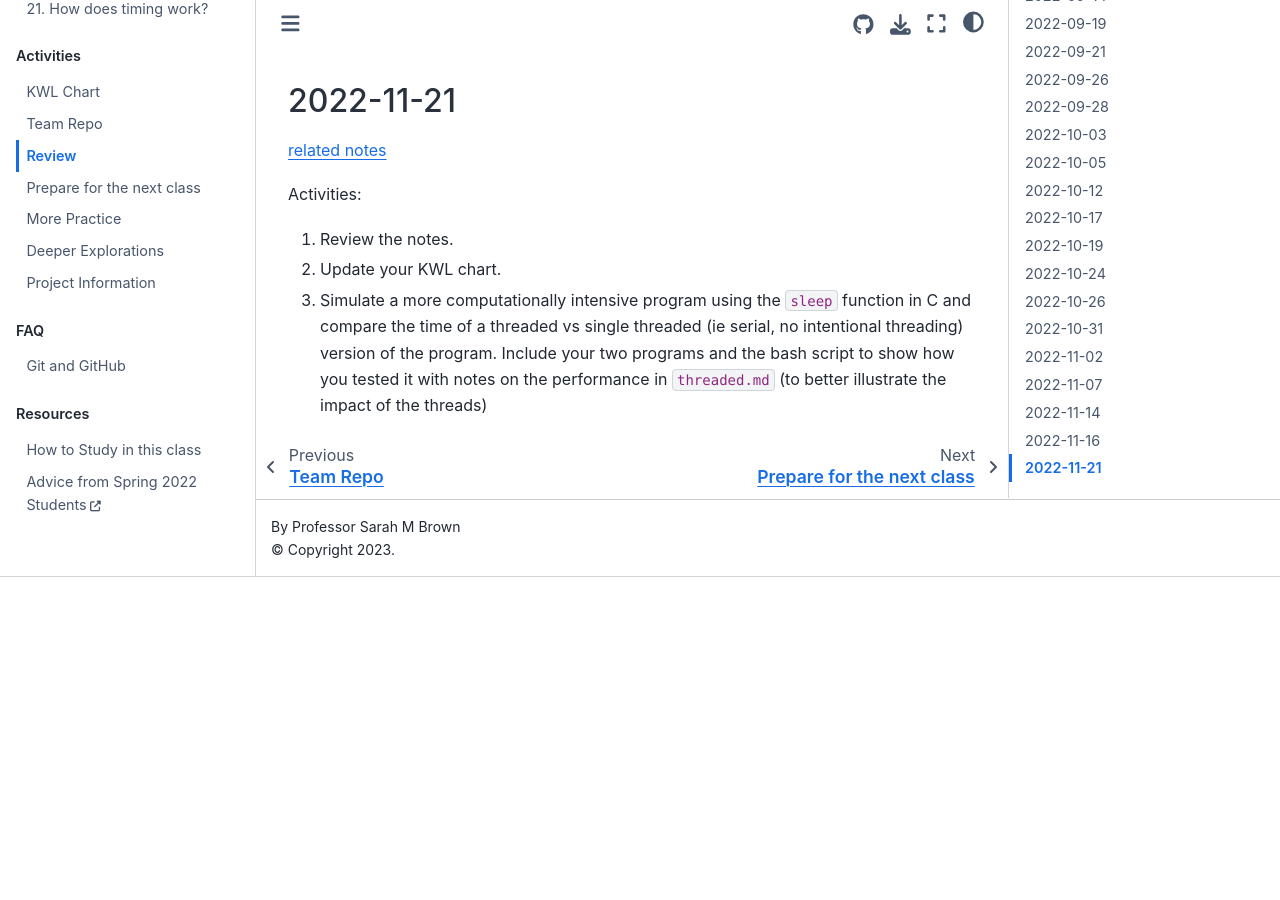
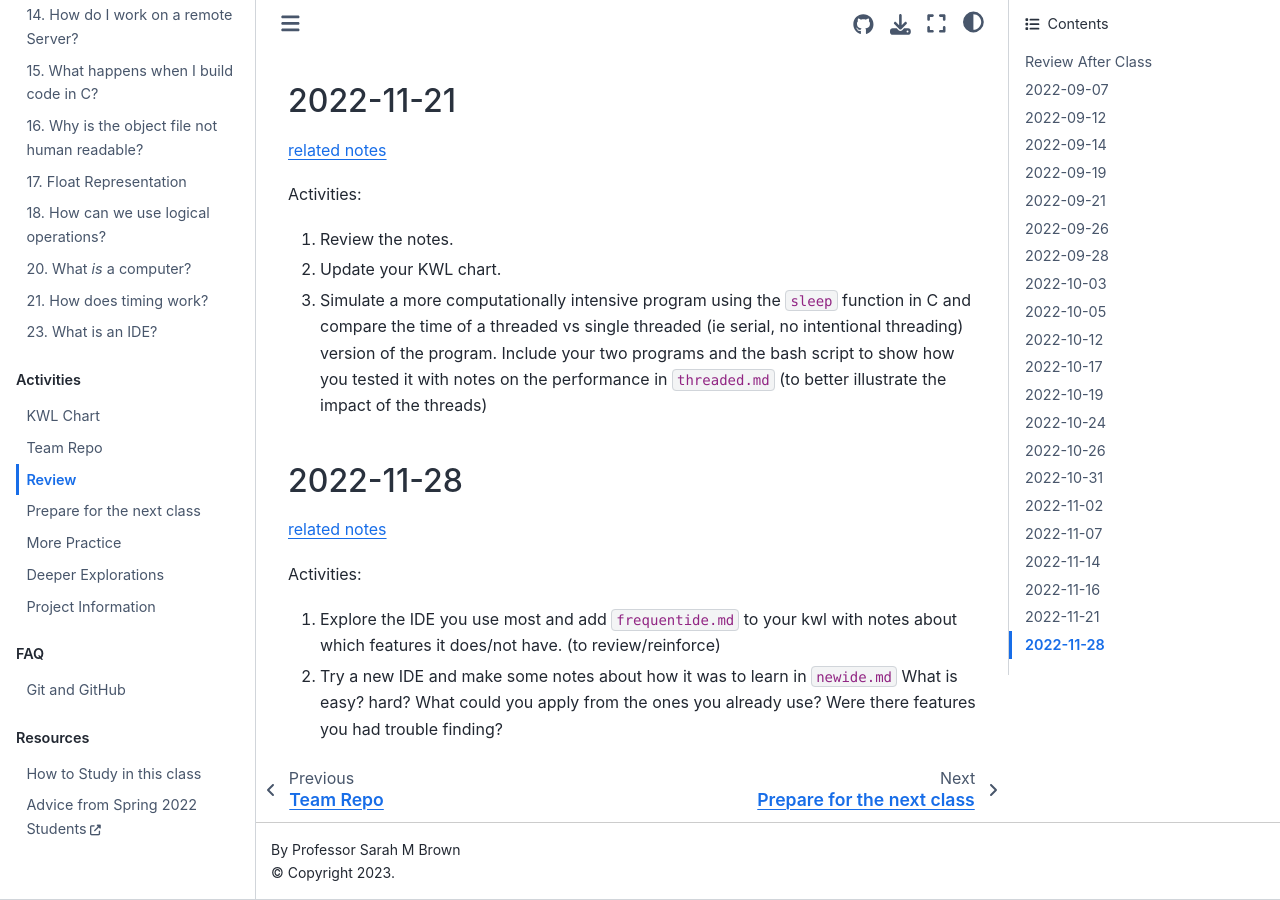
Before and after one commit to introcompsys/fall2022, a Jupyter Book: the page built from activities/review.md, in a window 1280 px wide and 900 px high, scrolled down 7415 px. Built offline with Jupyter Book 1.0.4 settings and Sphinx 7.4.7 and the Sphinx Book theme 1.1.4, drawn with Linux system fonts in a browser that asks for light colours; pages that are not in the unit, such as notebooks, are missing from menus; before the commit the page ends 7992 px from its top, so only the background shows below that; some of the changed text lies outside the part shown.

Commit message:
11/28 ide activity

````diff
--- /dev/null
+++ b/_review/2022-11-28.md
@@ -0,0 +1,6 @@
+1. Explore the IDE you use most and add `frequentide.md` to your kwl with notes about which features it does/not have.  (to review/reinforce)
+1. Try a new IDE and make some notes about how it was to learn in `newide.md`  What is easy? hard?  What could you apply from the ones you already use?  Were there features you had trouble finding?
+```{index} frequentide.md
+```
+```{index} newide.md
+```
--- a/_toc.yml
+++ b/_toc.yml
@@ -36,6 +36,7 @@
       - file: notes/2022-11-14
       - file: notes/2022-11-16
       - file: notes/2022-11-21
+      - file: notes/2022-11-28
   - caption: Activities
     chapters:
     - file: activities/kwl
--- a/activities/review.md
+++ b/activities/review.md
@@ -220,3 +220,11 @@
 Activities:
 ```{include} ../_review/2022-11-21.md
 ```
+
+## 2022-11-28
+
+[related notes](../notes/2022-11-28)
+
+Activities:
+```{include} ../_review/2022-11-28.md
+```
````
Also changed, not shown: _practice/2022-11-28.md (added, +3 -0 lines), _prepare/2022-11-28.md (added, +1 -0 lines), activities/practice.md (+9 -0 lines), activities/prepare.md (+9 -0 lines), notes/2022-11-28.md (added, +64 -0 lines).
